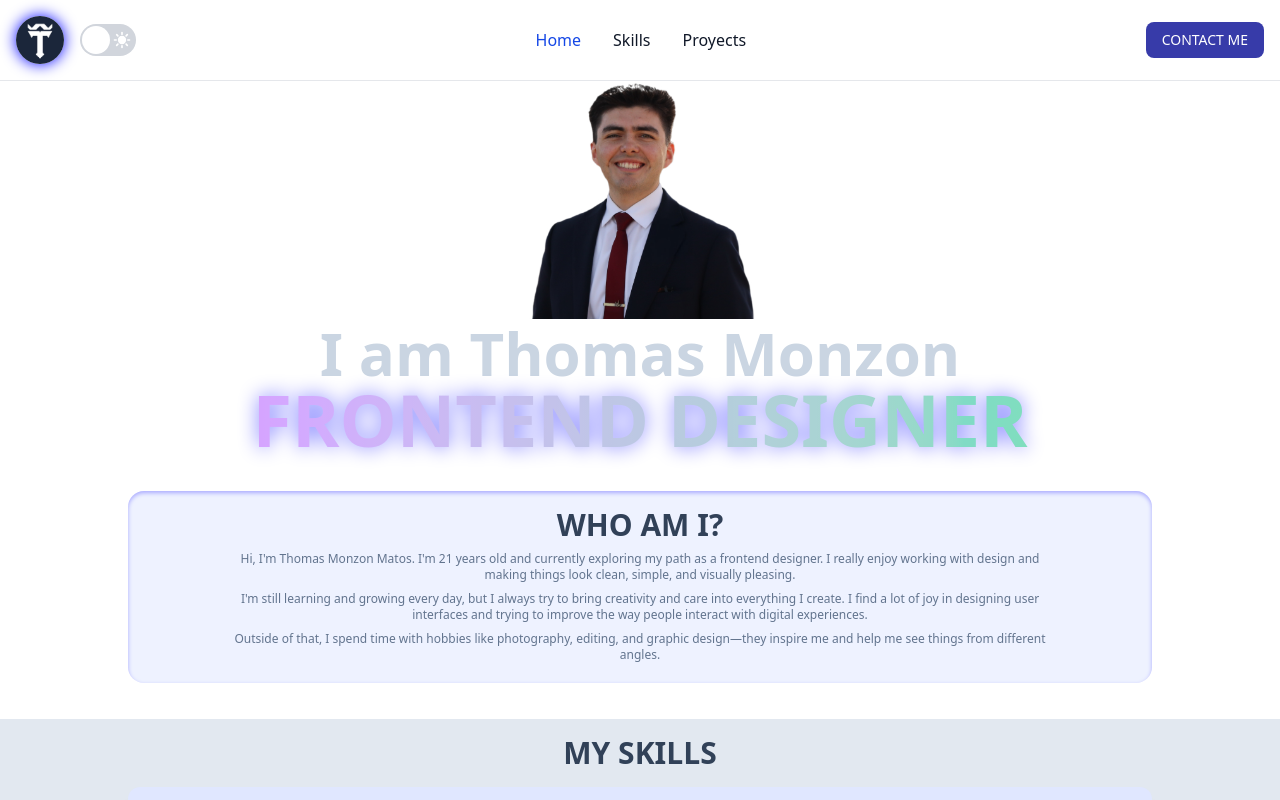
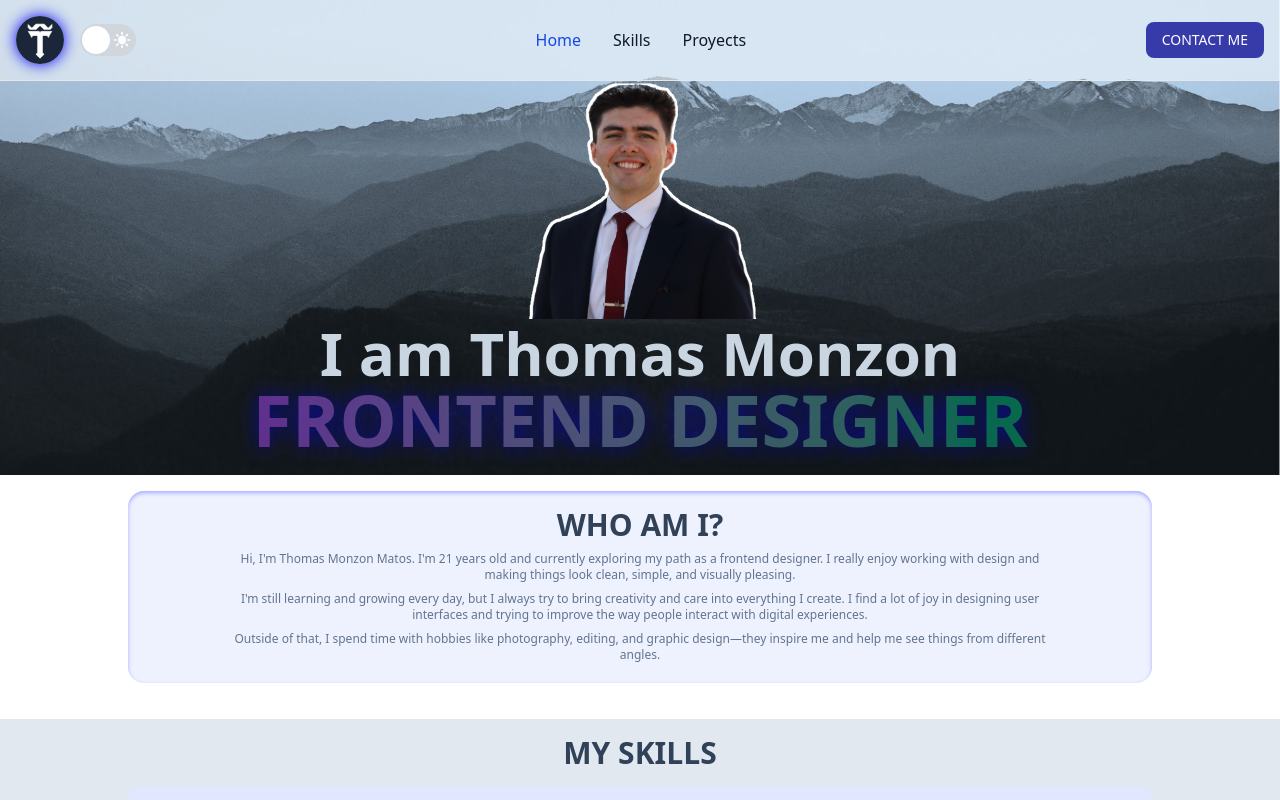
Before and after one commit to TITO9538/Portafolio, a website: page index.html in a window 1280 px wide. Shown: the top 800 px of the page. Drawn offline with Linux system fonts and the light colour scheme; the site is published under a folder, as on GitHub Pages, so addresses that start at the root find nothing.

Commit message:
solucion del fondo

```diff
--- a/index.html
+++ b/index.html
@@ -8,7 +8,7 @@
   </head>
   <body class="h-screen w-full dark:bg-slate-800">
     <header
-      class="flex flex-col w-full items-center justify-center bg-[url(/img/Fondo.jpg)] bg-center bg-cover">
+      class="flex flex-col w-full items-center justify-center bg-[url(./img/Fondo.jpg)] bg-center bg-cover">
       <!-- CABECERA -->
       <nav
         class="bg-white/50 dark:bg-gray-900/70 fixed w-full z-20 top-0 start-0 border-b border-gray-200 dark:border-gray-600">
```
Also changed, not shown: output.css.
